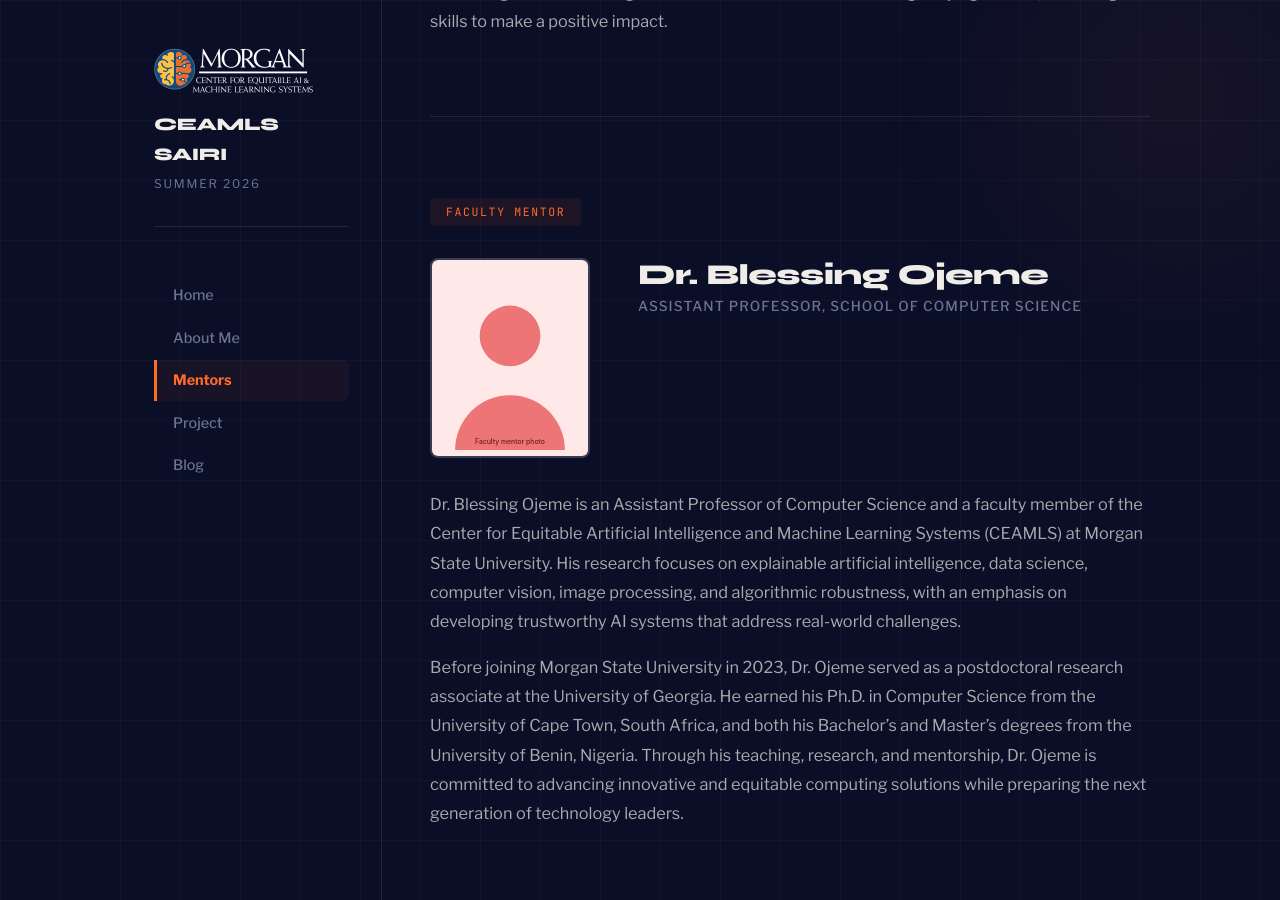
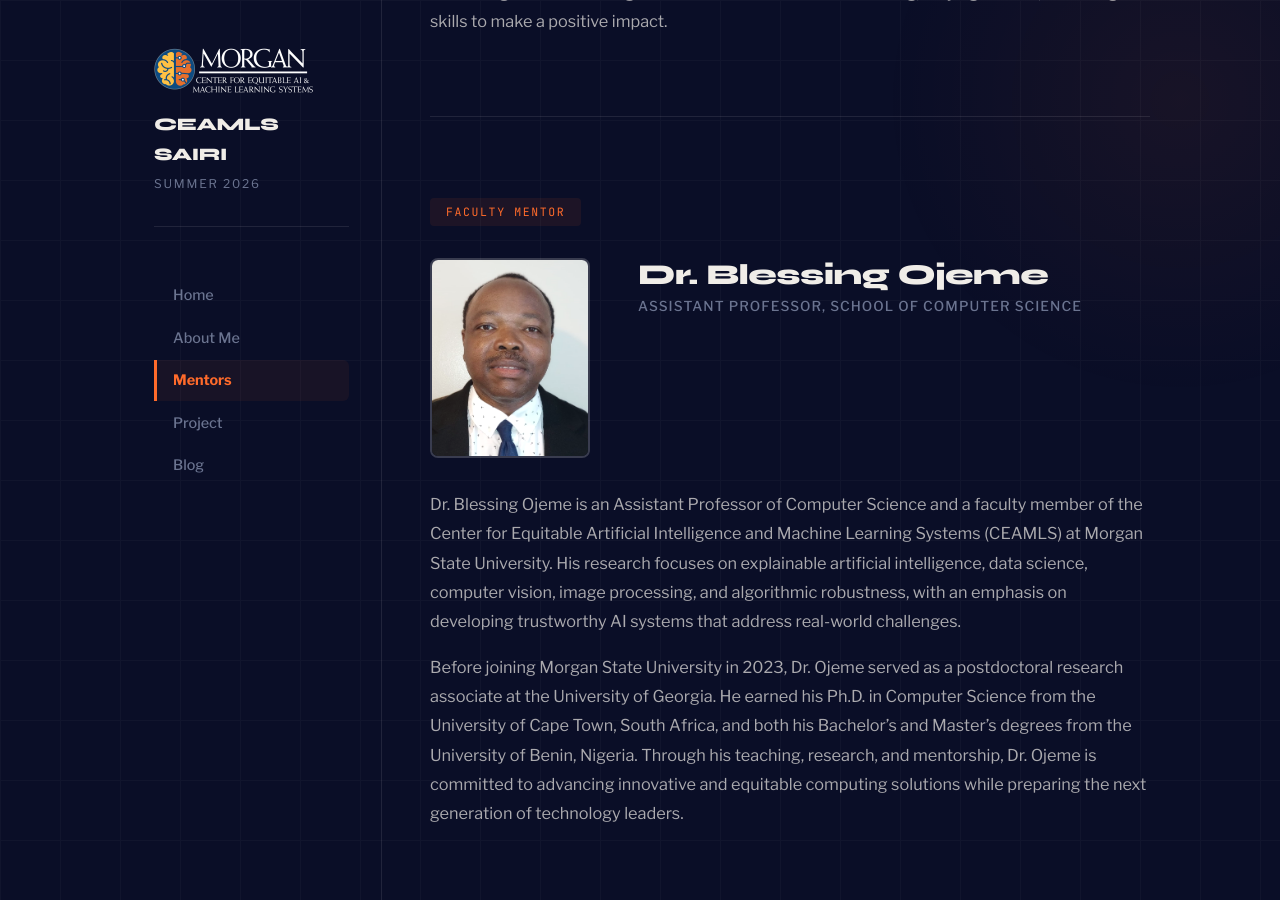
Before and after one commit to KSMerch/ksmerchceamls26.github.io, a Jekyll site: the page built from pages/about-my-mentor.md, in a window 1280 px wide and 900 px high, scrolled down 786 px. Built offline with Jekyll 4.4.1, drawn with Linux system fonts in a browser that asks for light colours.

Commit message:
Update about-my-mentor.md

```diff
--- a/pages/about-my-mentor.md
+++ b/pages/about-my-mentor.md
@@ -21,7 +21,7 @@ graduate_mentor:
 faculty_mentor:
   name: Dr. Blessing Ojeme
   title: Assistant Professor, School of Computer Science
-  image: /assets/images/faculty-mentor.svg
+  image: assets/images/BlessingOJEME_HS.jpeg
   linkedin: https://www.linkedin.com/in/blessing-ojeme-phd-259a7342/
   bio: |
     Dr. Blessing Ojeme is an Assistant Professor of Computer Science and a faculty member of the Center for Equitable Artificial Intelligence and
```
